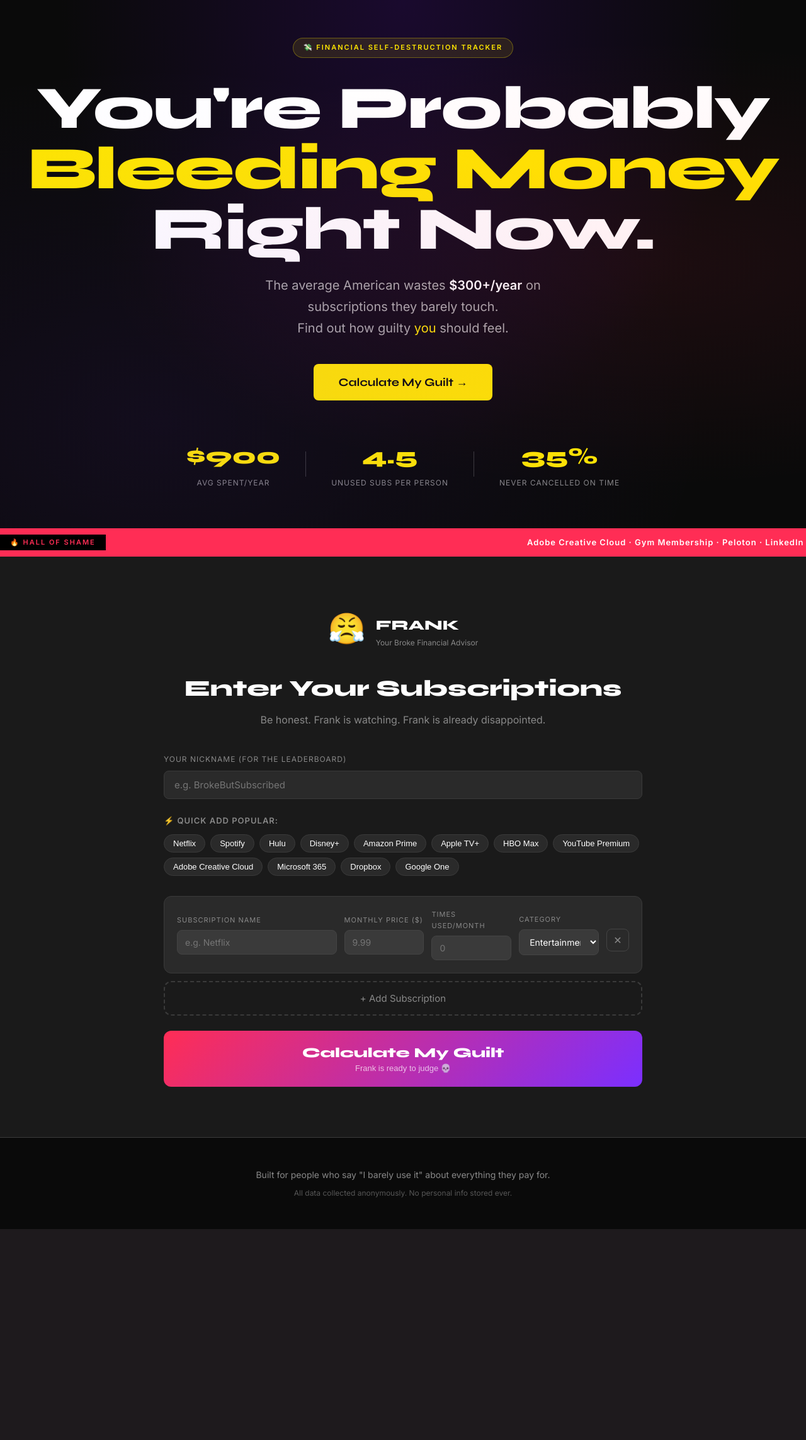
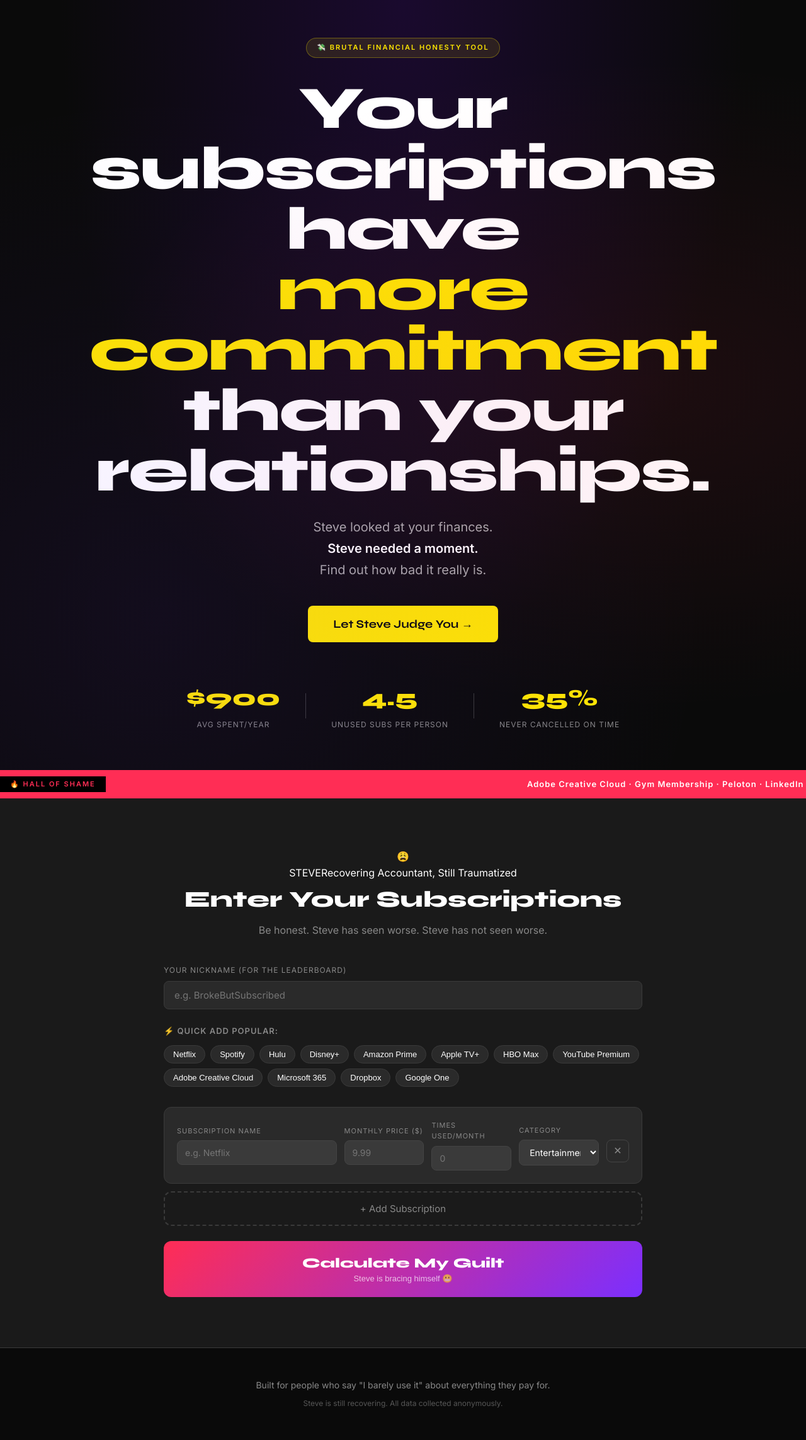
Before and after one commit to poojanellutla/subscription-guilt, a Flask app: page / in a window 1280 px wide. Shown: the whole page at 63% size. Before the commit the page ends 1952 px from the top, so only its background shows below. Run offline with Flask 3, Linux system fonts and the light colour scheme; data that the repository does not hold is empty.

Commit message:
index.html

```diff
--- a/templates/index.html
+++ b/templates/index.html
@@ -11,10 +11,10 @@
 
 <!-- HERO -->
 <section class="hero">
-  <div class="hero-badge">💸 FINANCIAL SELF-DESTRUCTION TRACKER</div>
-  <h1 class="hero-title">You're Probably<br/><span class="highlight">Bleeding Money</span><br/>Right Now.</h1>
-  <p class="hero-sub">The average American wastes <strong>$300+/year</strong> on subscriptions they barely touch.<br/>Find out how guilty <em>you</em> should feel.</p>
-  <button class="cta-btn" onclick="scrollToCalc()">Calculate My Guilt →</button>
+  <div class="hero-badge">💸 BRUTAL FINANCIAL HONESTY TOOL</div>
+  <h1 class="hero-title">Your subscriptions have<br/><span class="highlight">more commitment</span><br/>than your relationships.</h1>
+  <p class="hero-sub">Steve looked at your finances.<br/><strong>Steve needed a moment.</strong><br/>Find out how bad it really is.</p>
+  <button class="cta-btn" onclick="scrollToCalc()">Let Steve Judge You →</button>
   <div class="hero-stats">
     <div class="stat"><span class="stat-num">$900</span><span class="stat-label">avg spent/year</span></div>
     <div class="stat-divider"></div>
@@ -34,12 +34,12 @@
 <section class="calc-section" id="calculator">
   <div class="calc-container">
     <div class="calc-header">
-      <div class="frank-avatar">
-        <div class="frank-face">😤</div>
-        <div class="frank-name">FRANK<span>Your Broke Financial Advisor</span></div>
+      <div class="steve-avatar">
+        <div class="steve-face">😩</div>
+        <div class="steve-name">STEVE<span>Recovering Accountant, Still Traumatized</span></div>
       </div>
       <h2>Enter Your Subscriptions</h2>
-      <p>Be honest. Frank is watching. Frank is already disappointed.</p>
+      <p>Be honest. Steve has seen worse. Steve has not seen worse.</p>
     </div>
 
     <div class="nickname-row">
@@ -56,7 +56,7 @@
     <button class="add-btn" onclick="addRow()">+ Add Subscription</button>
     <button class="calc-btn" onclick="calculate()">
       <span>Calculate My Guilt</span>
-      <span class="calc-btn-sub">Frank is ready to judge 💀</span>
+      <span class="calc-btn-sub">Steve is bracing himself 😬</span>
     </button>
   </div>
 </section>
@@ -65,12 +65,12 @@
 <section class="results-section" id="results" style="display:none">
   <div class="results-container">
 
-    <!-- Frank's Verdict -->
-    <div class="frank-verdict" id="frankVerdict">
-      <div class="frank-big">😤</div>
-      <div class="frank-speech">
-        <div class="frank-tag">FRANK SAYS:</div>
-        <p id="frankIntro"></p>
+    <!-- Steve's Verdict -->
+    <div class="steve-verdict" id="steveVerdict">
+      <div class="steve-big">😩</div>
+      <div class="steve-speech">
+        <div class="steve-tag">STEVE SAYS:</div>
+        <p id="steveIntro"></p>
       </div>
     </div>
 
@@ -91,10 +91,10 @@
       <div class="summary-card green"><div class="summary-icon">💡</div><div class="summary-value" id="vsAverage">$0</div><div class="summary-label">vs. Avg American</div></div>
     </div>
 
-    <!-- Frank's Roast per Sub -->
+    <!-- Steve's Roast -->
     <div class="roast-section">
-      <h3>🎤 Frank's Roast</h3>
-      <p class="section-sub">Personalized feedback. Frank doesn't sugarcoat.</p>
+      <h3>🎤 Steve's Roast</h3>
+      <p class="section-sub">Personalized feedback. Steve doesn't sugarcoat.</p>
       <div id="roastList"></div>
     </div>
 
@@ -104,21 +104,22 @@
       <div id="breakdownList"></div>
     </div>
 
-    <!-- Chart -->
-    <div class="chart-section">
+    <!-- Emoji Spending Bars -->
+    <div class="emoji-chart-section">
       <h3>Where Your Money Goes</h3>
-      <div class="chart-wrapper"><canvas id="guiltChart"></canvas></div>
+      <p class="section-sub">Every emoji = $1 wasted on that category.</p>
+      <div class="emoji-chart" id="emojiChart"></div>
     </div>
 
     <!-- Cut List -->
     <div class="cut-section">
       <h3>🔪 The Cut List</h3>
-      <p class="section-sub">Cancel these first. Frank insists.</p>
+      <p class="section-sub">Cancel these first. Steve insists.</p>
       <div id="cutList"></div>
     </div>
 
-    <!-- Frank Outro -->
-    <div class="frank-outro" id="frankOutro"></div>
+    <!-- Steve Outro -->
+    <div class="steve-outro" id="steveOutro"></div>
 
     <!-- Share Card -->
     <div class="share-section">
@@ -131,7 +132,7 @@
           <div class="share-label">GUILT SCORE</div>
           <div class="share-grade-badge" id="shareGradeBadge">F</div>
           <div class="share-stats" id="shareStats"></div>
-          <div class="share-url">subguilt.app</div>
+          <div class="share-url">subguilt.onrender.com</div>
         </div>
       </div>
       <div class="share-btns">
@@ -144,8 +145,8 @@
     <div class="leaderboard-section">
       <h3>🏆 Leaderboard</h3>
       <div class="lb-tabs">
-        <button class="lb-tab active" onclick="switchTab('wasters')">Top Wasters 🔥</button>
-        <button class="lb-tab" onclick="switchTab('savers')">Top Savers 💚</button>
+        <button class="lb-tab active" onclick="switchTab('wasters', event)">Top Wasters 🔥</button>
+        <button class="lb-tab" onclick="switchTab('savers', event)">Top Savers 💚</button>
       </div>
       <div id="leaderboardList"></div>
     </div>
@@ -156,12 +157,9 @@
 
 <footer class="footer">
   <p>Built for people who say "I barely use it" about everything they pay for.</p>
-  <p class="footer-sub">All data collected anonymously. No personal info stored ever.</p>
+  <p class="footer-sub">Steve is still recovering. All data collected anonymously.</p>
 </footer>
 
-<div id="confettiCanvas"></div>
-
-<script src="https://cdn.jsdelivr.net/npm/chart.js"></script>
 <script src="https://cdn.jsdelivr.net/npm/canvas-confetti@1.9.2/dist/confetti.browser.min.js"></script>
 <script src="/static/js/app.js"></script>
 </body>
```
